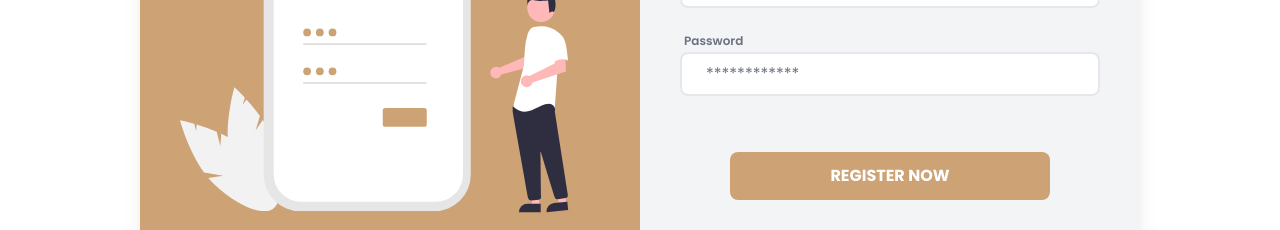
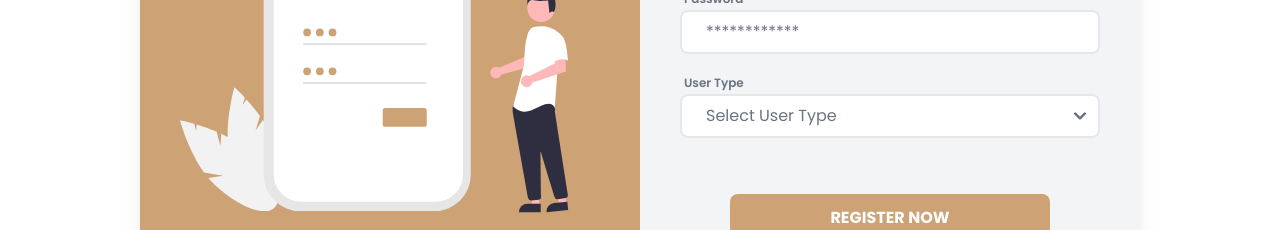
Before and after one commit to imvivekthakur/e-commerce, a React (Vite) app: page /signup in a window 1280 px wide. Shown: the part 494-724 px from the top of the page. Built offline with nearby package versions, Linux system fonts and the light colour scheme; no server answers.

Commit message:
user role in signup added

```diff
--- a/src/component/Signup.jsx
+++ b/src/component/Signup.jsx
@@ -21,18 +21,20 @@ const Signup = () => {
 
   const [password, setPassword] = useState("");
   const [name, setName] = useState("");
+  const [role, setRole] = useState("Buyer");
   const [phone, setPhone] = useState("");
 
   const userData = {
     name,
     password,
     phone,
+    role,
   };
 
-  // console.log(userData);
+  console.log(userData);
 
   const handleSignup = () => {
-    if (!password || !phone || !name) {
+    if (!password || !phone || !name || !role) {
       toast.error(`Please fill all the required fields`, {
         position: "top-right",
         autoClose: 3000,
@@ -89,6 +91,8 @@ const Signup = () => {
         return err.response;
       });
   };
+
+  console.log(role);
 
   return (
     <>
@@ -353,7 +357,7 @@ const Signup = () => {
                   </div>
                 </div>
                 <div className="flex -mx-3">
-                  <div className="w-full px-3 mb-12">
+                  <div className="w-full px-3 mb-4 ">
                     <label htmlFor="" className="text-xs font-semibold px-1">
                       Password
                     </label>
@@ -368,6 +372,25 @@ const Signup = () => {
                         value={password}
                         onChange={(e) => setPassword(e.target.value)}
                       />
+                    </div>
+                  </div>
+                </div>
+
+                <div className="flex -mx-3">
+                  <div className="w-full px-3 mb-12">
+                    <label htmlFor="" className="text-xs font-semibold px-1">
+                      User Type
+                    </label>
+                    <div className="flex">
+                      <select
+                        className="w-full  pl-6 pr-3 py-2 rounded-lg border-2 border-gray-200 outline-none focus:border-primary"
+                        value={role}
+                        onChange={(e) => setRole(e.target.value)}
+                      >
+                        <option value="">Select User Type</option>
+                        <option value="buyer">Buyer</option>
+                        <option value="seller">Seller</option>
+                      </select>
                     </div>
                   </div>
                 </div>
```
